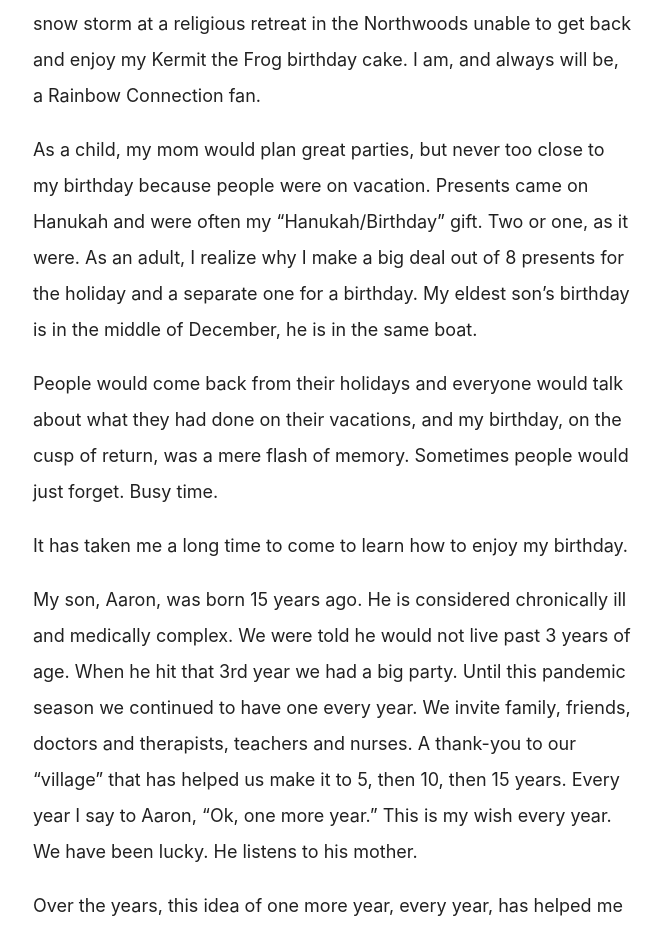
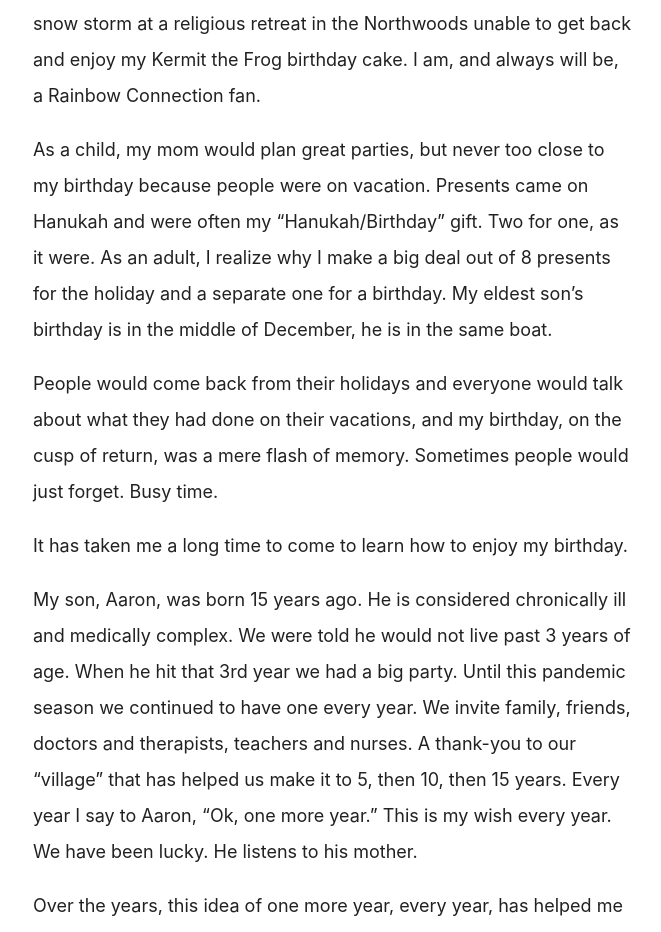
Before and after one commit to DFabry14/ACC, a website: page blog.html in a window 1280 px wide. Shown: the part 1162-2094 px from the top of the page, without its empty margins (307-968 px from the left). Drawn offline with nearby package versions, Linux system fonts and the light colour scheme.

Commit message:
fixed a typo

```diff
--- a/blog.html
+++ b/blog.html
@@ -69,7 +69,7 @@
                                 Connection fan. </p>
                             <p class="left-align light">As a child, my mom would plan great parties, but never too close
                                 to my birthday because people were on vacation. Presents came on Hanukah and were often
-                                my “Hanukah/Birthday” gift. Two or one, as it were. As an adult, I realize why I make a
+                                my “Hanukah/Birthday” gift. Two for one, as it were. As an adult, I realize why I make a
                                 big deal out of 8 presents for the holiday and a separate one for a birthday. My eldest
                                 son’s birthday is in the middle of December, he is in the same boat. </p>
                             <p class="left-align light">People would come back from their holidays and everyone would
```
